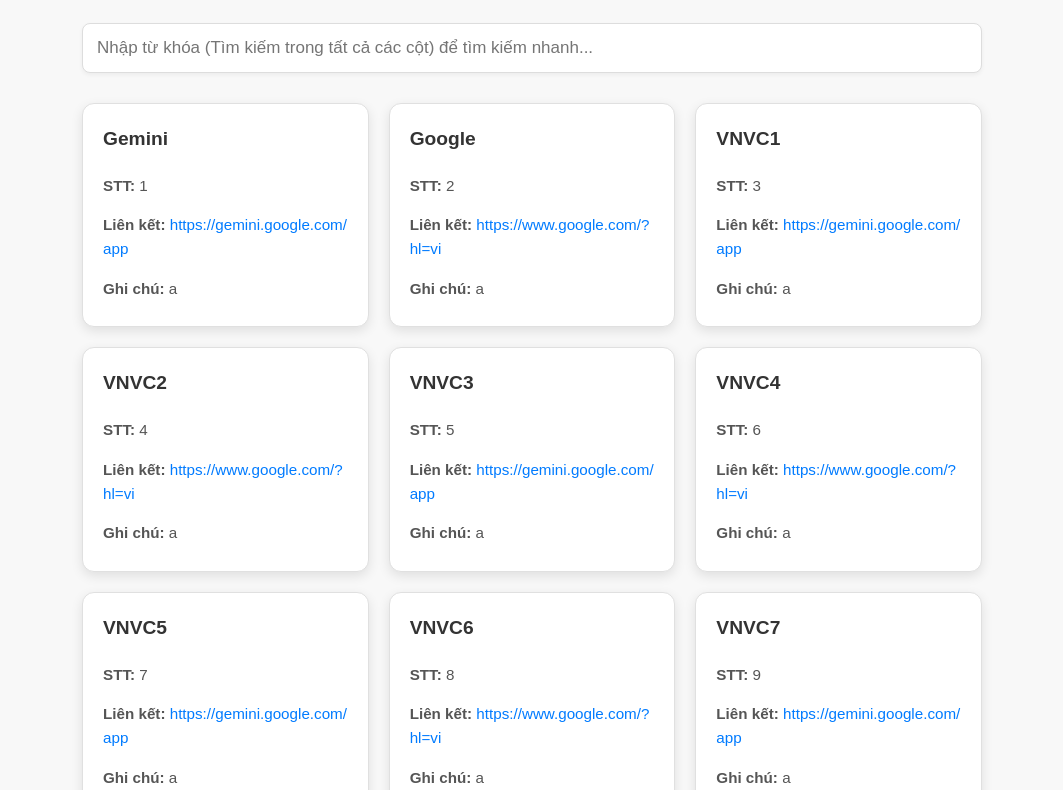
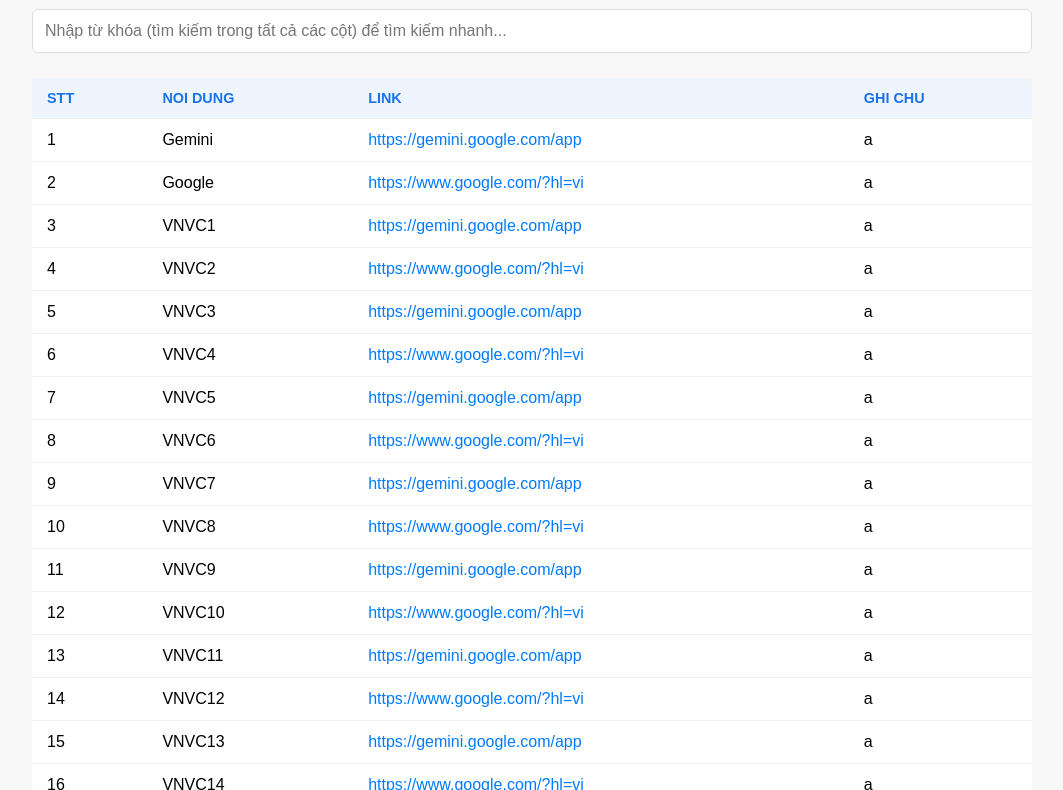
Before and after one commit to dev-tctt/TEST1111, a plain HTML site: page index.html in a window 1280 px wide. Shown: the part 100-890 px from the top of the page, without its empty margins (108-1171 px from the left). Drawn offline with nearby package versions, Linux system fonts and the light colour scheme.

Commit message:
Add files via upload

```diff
--- a/index.html
+++ b/index.html
@@ -3,19 +3,18 @@
 <head>
     <meta charset="UTF-8">
     <meta name="viewport" content="width=device-width, initial-scale=1.0">
-    <title>Web Tra Cứu Dữ Liệu</title>
+    <title>Web Tra Cứu Dữ Liệu Dạng Bảng</title>
 
     <script src="https://cdnjs.cloudflare.com/ajax/libs/PapaParse/5.4.1/papaparse.min.js"></script>
 
     <style>
-        /* Thiết kế Responsive Cơ bản */
+        /* CSS Cơ bản */
         body {
             font-family: Arial, sans-serif;
             padding: 20px;
-            max-width: 900px;
+            max-width: 1000px;
             margin: 0 auto;
             background-color: #f8f8f8;
-            line-height: 1.6;
         }
         h1 {
             color: #1a73e8;
@@ -24,54 +23,57 @@
         }
         #search-input {
             width: 100%;
-            padding: 14px;
-            margin-bottom: 30px;
+            padding: 12px;
+            margin-bottom: 25px;
             box-sizing: border-box;
             border: 1px solid #ddd;
+            border-radius: 6px;
+            font-size: 16px;
+        }
+
+        /* Thiết lập Bảng (Table Styles) */
+        .data-table {
+            width: 100%;
+            border-collapse: collapse; /* Gộp các đường viền lại */
+            box-shadow: 0 4px 10px rgba(0,0,0,0.1);
+            background-color: white;
             border-radius: 8px;
-            font-size: 17px;
-            box-shadow: 0 2px 4px rgba(0,0,0,0.05);
+            overflow: hidden; /* Quan trọng để áp dụng border-radius */
         }
-        #data-container {
-            display: grid;
-            grid-template-columns: repeat(auto-fit, minmax(280px, 1fr));
-            gap: 20px;
+        .data-table th, .data-table td {
+            padding: 12px 15px;
+            text-align: left;
+            border-bottom: 1px solid #f0f0f0;
+            word-wrap: break-word;
         }
-        .data-card {
-            background-color: white;
-            border: 1px solid #e0e0e0;
-            padding: 20px;
-            border-radius: 12px;
-            box-shadow: 0 4px 12px rgba(0,0,0,0.1);
-            transition: transform 0.2s;
+        .data-table th {
+            background-color: #eef5ff; /* Màu nền cho tiêu đề */
+            color: #1a73e8;
+            font-weight: bold;
+            text-transform: uppercase;
+            font-size: 0.9em;
         }
-        .data-card:hover {
-            transform: translateY(-3px);
-            box-shadow: 0 6px 15px rgba(0,0,0,0.15);
+        .data-table tr:hover {
+            background-color: #f6f6ff; /* Hiệu ứng hover */
         }
-        .data-card h3 {
-            margin-top: 0;
-            color: #333;
-            font-size: 1.2em;
-        }
-        .data-card p {
-            font-size: 0.95em;
-            margin-bottom: 5px;
-            color: #555;
-        }
-        .data-card a {
+        .data-table a {
             color: #007bff;
             text-decoration: none;
-            word-break: break-all;
         }
-        .data-card a:hover {
+        .data-table a:hover {
             text-decoration: underline;
+        }
+
+        /* Responsive cho Bảng (Optional: Hiển thị thanh cuộn nếu quá hẹp) */
+        #data-container {
+            overflow-x: auto;
         }
     </style>
 </head>
 <body>
-    <h1>🔎 Tra Cứu Dữ Liệu Liên Kết</h1>
-    <input type="text" id="search-input" placeholder="Nhập từ khóa (Tìm kiếm trong tất cả các cột) để tìm kiếm nhanh..." autocomplete="off">
+    <h1>📋 Web Tra Cứu Dữ Liệu Dạng Bảng</h1>
+    <input type="text" id="search-input" placeholder="Nhập từ khóa (tìm kiếm trong tất cả các cột) để tìm kiếm nhanh..." autocomplete="off">
+
     <div id="data-container">
         <p>Đang tải dữ liệu...</p>
     </div>
@@ -79,11 +81,11 @@
     <script>
         const CSV_FILE_PATH = 'data.csv';
         let allData = [];
-        let headers = []; // Biến lưu trữ tên các cột thực tế từ CSV
+        let headers = [];
         const container = document.getElementById('data-container');
         const searchInput = document.getElementById('search-input');
 
-        // Hàm hỗ trợ tìm kiếm tên cột bất kể có dấu hay dấu cách
+        // Hàm hỗ trợ tìm kiếm tên cột bất kể có dấu, dấu cách
         function findHeader(keywords) {
             const normalizedKeywords = Array.isArray(keywords) ? keywords.map(k => k.toLowerCase().replace(/\s/g, '')) : [keywords.toLowerCase().replace(/\s/g, '')];
             return headers.find(h => {
@@ -102,9 +104,8 @@
                 // delimiter: ';',
                 complete: function(results) {
                     if (results.meta.fields && results.meta.fields.length > 0) {
-                         headers = results.meta.fields; // Lấy tên các cột thực tế
+                         headers = results.meta.fields;
                     } else {
-                        // Xử lý trường hợp không đọc được header (có thể do lỗi CSV)
                         container.innerHTML = `<p style="color: red;">⚠️ Lỗi: Không thể đọc tên cột. Vui lòng kiểm tra lại file data.csv (đặc biệt là hàng tiêu đề).</p>`;
                         return;
                     }
@@ -117,42 +118,61 @@
                     displayData(allData);
                 },
                 error: function(error) {
-                    console.error("Lỗi Papa Parse:", error);
-                    container.innerHTML = `<p style="color: red;">⚠️ Lỗi khi tải file data.csv. Vui lòng kiểm tra file đã được tải lên Repository chưa và cấu hình GitHub Pages.</p>`;
+                    container.innerHTML = `<p style="color: red;">⚠️ Lỗi khi tải file data.csv. Vui lòng kiểm tra file đã được tải lên Repository chưa.</p>`;
                 }
             });
         }
 
-        // Hàm Hiển thị Dữ liệu lên giao diện
+        // Hàm Hiển thị Dữ liệu lên giao diện Dạng Bảng
         function displayData(data) {
             container.innerHTML = '';
+
             if (data.length === 0) {
                 container.innerHTML = '<p>Không tìm thấy kết quả nào phù hợp.</p>';
                 return;
             }
 
-            // Sử dụng hàm findHeader để lấy giá trị theo tên cột linh hoạt
-            const h_NoiDung = findHeader(['Noi dung', 'Nội dung']);
-            const h_STT = findHeader('STT');
-            const h_Link = findHeader('Link');
-            const h_GhiChu = findHeader(['Ghi Chu', 'Ghi chú']);
+            // 1. Tạo Cấu trúc Bảng
+            const table = document.createElement('table');
+            table.className = 'data-table';
 
+            const thead = table.createTHead();
+            const tbody = table.createTBody();
+
+            // 2. TẠO TIÊU ĐỀ BẢNG (Dùng tên cột thực tế từ CSV)
+            let headerRow = thead.insertRow();
+            headers.forEach(headerText => {
+                let th = document.createElement('th');
+                th.textContent = headerText;
+                headerRow.appendChild(th);
+            });
+
+            // 3. ĐIỀN DỮ LIỆU VÀO CÁC HÀNG
             data.forEach(item => {
-                const noiDung = item[h_NoiDung] || '---';
-                const stt = item[h_STT] || '';
-                const link = item[h_Link] || '';
-                const ghiChu = item[h_GhiChu] || 'Không có';
+                let row = tbody.insertRow();
 
-                const card = document.createElement('div');
-                card.className = 'data-card';
-                card.innerHTML = `
-                    <h3>${noiDung}</h3>
-                    <p><strong>STT:</strong> ${stt}</p>
-                    <p><strong>Liên kết:</strong> <a href="${link}" target="_blank">${link}</a></p>
-                    <p><strong>Ghi chú:</strong> ${ghiChu}</p>
-                `;
-                container.appendChild(card);
+                headers.forEach(header => {
+                    let cell = row.insertCell();
+                    let cellData = item[header] || '';
+
+                    // Kiểm tra nếu là cột Link (tìm kiếm linh hoạt)
+                    const isLinkColumn = findHeader('Link') === header;
+
+                    if (isLinkColumn && cellData) {
+                        // Nếu là Link, hiển thị dưới dạng thẻ <a>
+                        let link = document.createElement('a');
+                        link.href = cellData;
+                        link.textContent = cellData;
+                        link.target = "_blank"; // Mở trong tab mới
+                        cell.appendChild(link);
+                    } else {
+                        // Dữ liệu văn bản bình thường
+                        cell.textContent = cellData;
+                    }
+                });
             });
+
+            container.appendChild(table);
         }
 
         // Hàm Xử lý Tra Cứu (Tìm kiếm trong TẤT CẢ các cột)
```
